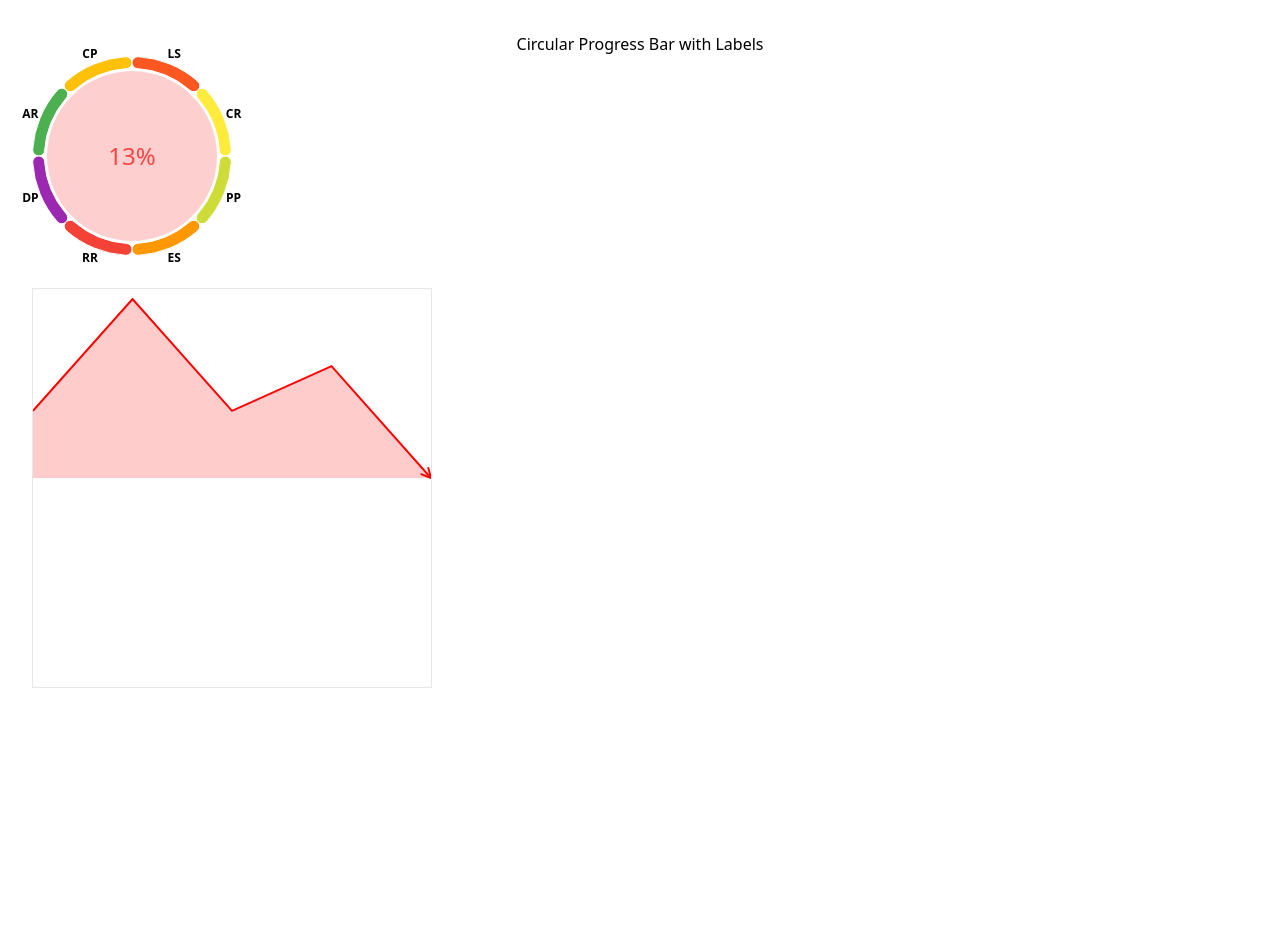
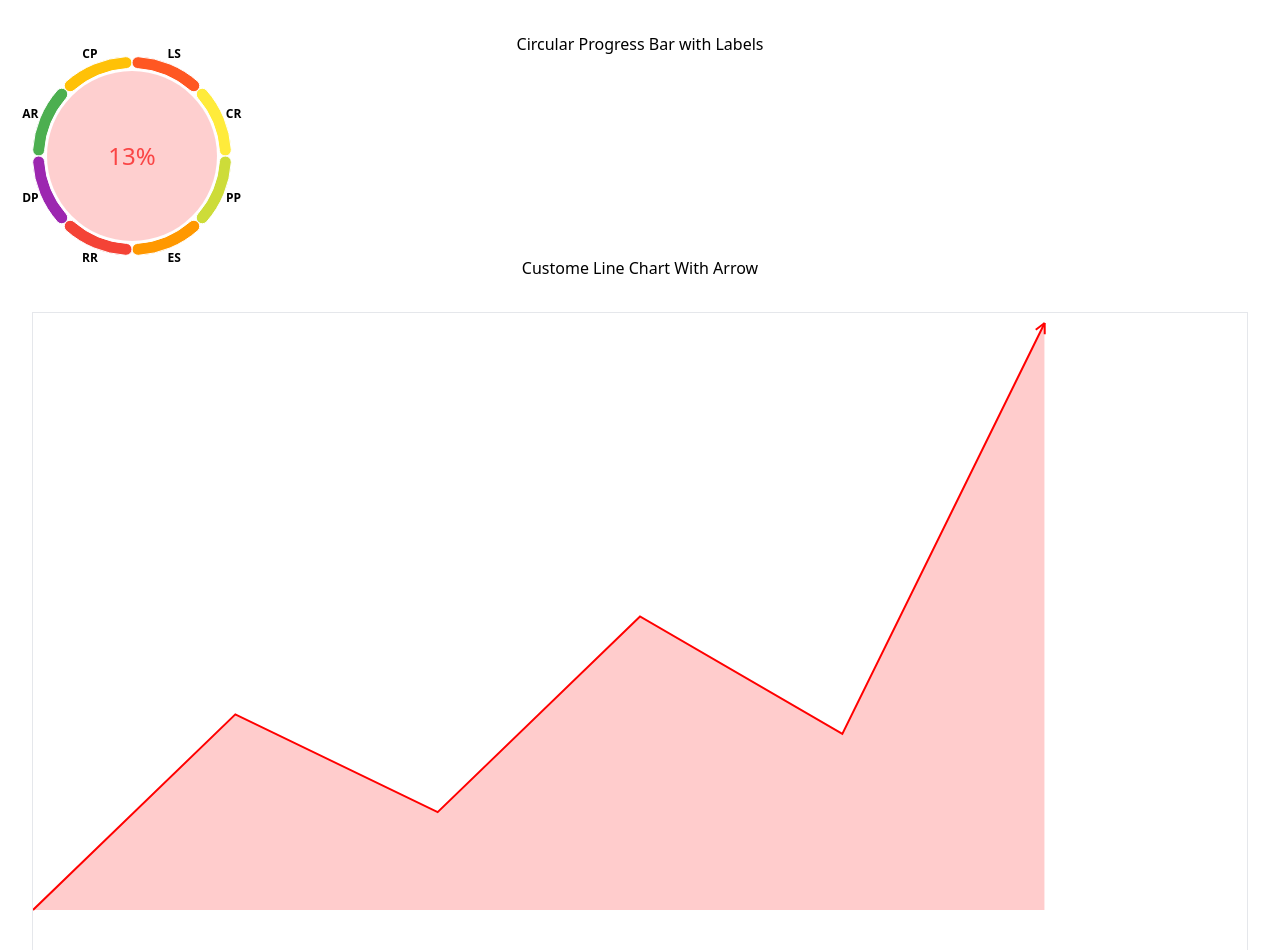
Before and after one commit to iamomoro/playground, a React (Vite) app: page / in a window 1280 px wide. Shown: the top 950 px of the page. Before the commit the page ends 800 px from the top, so only its background shows below. Built offline with nearby package versions, Linux system fonts and the light colour scheme.

Commit message:
chart with arrow fix

```diff
--- a/src/App.tsx
+++ b/src/App.tsx
@@ -1,6 +1,6 @@
-import "./App.css";
-import CircularProgress from "./chartjs/CircularProgress";
-import CustomLineChart from "./rechart/customLineChart/CustomLineChart";
+import './App.css';
+import CircularProgress from './chartjs/CircularProgress';
+import CustomLineChart from './rechart/customLineChart/CustomLineChart';
 
 function App() {
   return (
@@ -9,8 +9,8 @@ function App() {
         <h1>Circular Progress Bar with Labels</h1>
         {/* <CircularProgressBarWithLabels value={60} /> */}
       </div>
-      <CircularProgress />
-      <div className="tw-border tw-w-[400px] tw-aspect-square tw-mt-8">
+      <CircularProgress /> <h1>Custome Line Chart With Arrow</h1>
+      <div className="tw-border tw-w-full tw-aspect-square tw-mt-8">
         <CustomLineChart />
       </div>
     </>
--- a/src/rechart/customLineChart/CustomLineChart.tsx
+++ b/src/rechart/customLineChart/CustomLineChart.tsx
@@ -14,10 +14,10 @@ Chart.register(LineElement, CategoryScale, LinearScale, PointElement, Filler);
 
 const CustomLineChart = () => {
   const data = {
-    labels: ['', '', '', '', ''],
+    labels: ['', '', '', '', '', '', ''],
     datasets: [
       {
-        data: [5, 10, 5, 7, 2],
+        data: [0, 10, 5, 15, 9, 30],
         borderColor: 'rgba(255,0,0,1)',
         backgroundColor: 'rgba(255,0,0,0.2)',
         fill: true,
```
